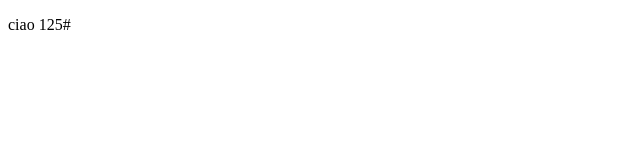
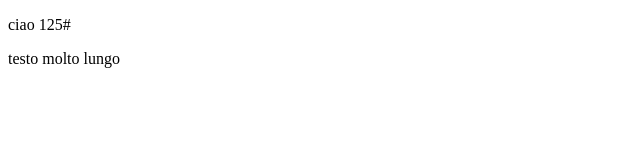
Before and after one commit to damirusso95/htmlcss-hello, a plain HTML site: page index.html in a window 1280 px wide. Shown: the whole page, without its empty margins (0-640 px from the left). Drawn offline with Linux system fonts and the light colour scheme.

Commit message:
Aggiungo secondo paragrafo

```diff
--- a/index.html
+++ b/index.html
@@ -7,5 +7,6 @@
 </head>
 <body>
     <p>ciao 125#</p>
+    <p>testo molto lungo</p>
 </body>
 </html>
```
